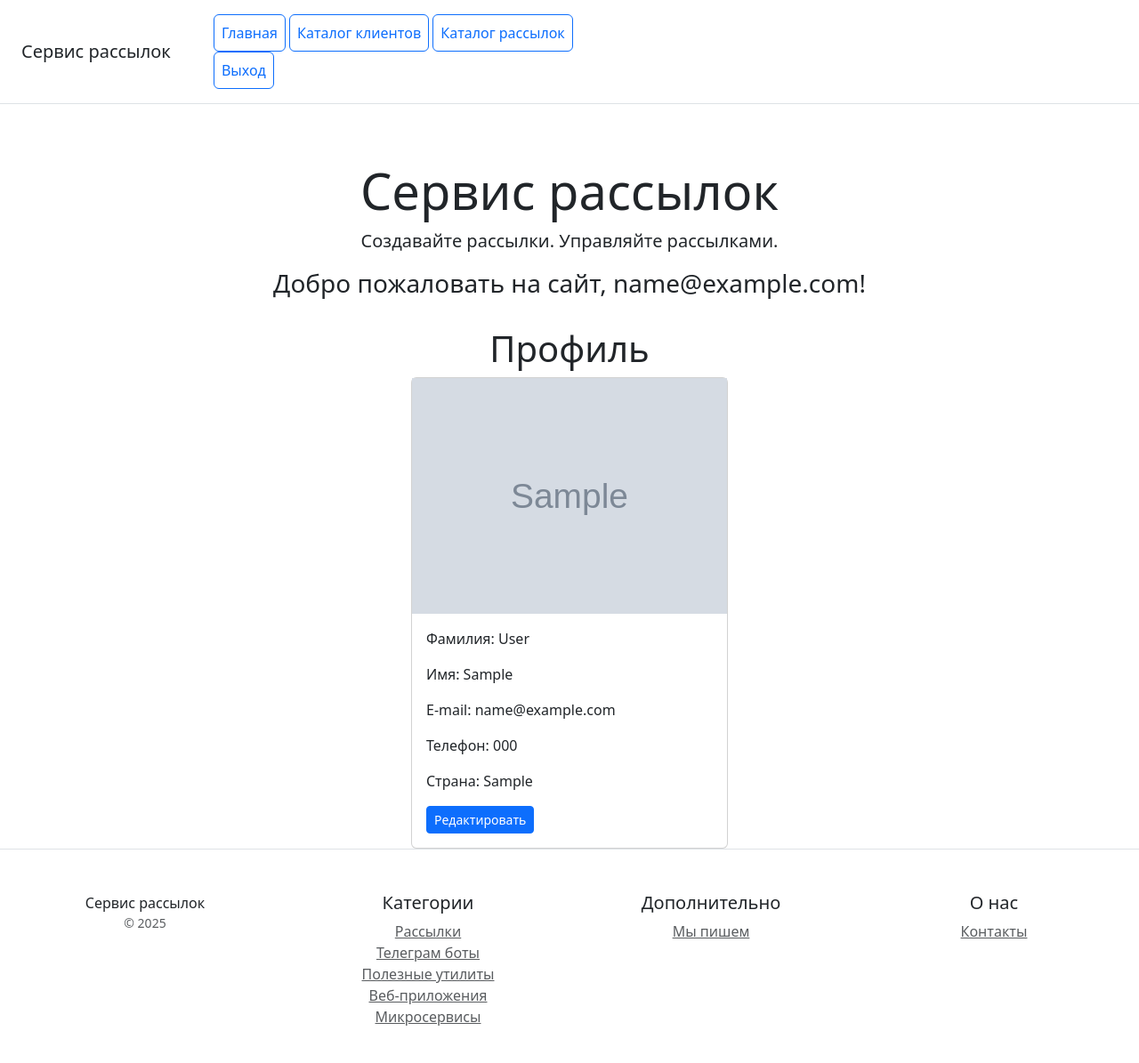
After one commit to Bugrova-Irina/mailing, a Django app: page /users/profile/1/ in a window 1280 px wide. The commit adds this page. Shown: the whole page at 89% size. Run offline with Django 5.2, Linux system fonts and the light colour scheme; tables that the repository leaves empty hold one stand-in row (values such as "Sample post"); grey boxes marked "Sample" are stand-in pictures; some libraries are stand-ins or nearby versions.

Commit message:
added viewing and editing of profile page

```diff
--- a/config/settings.py
+++ b/config/settings.py
@@ -12,7 +12,6 @@ https://docs.djangoproject.com/en/5.2/ref/settings/
 
 import os
 
-from django.conf.global_settings import SERVER_EMAIL, DEFAULT_FROM_EMAIL, LOGOUT_REDIRECT_URL
 from dotenv import load_dotenv
 from pathlib import Path
 
--- a/config/urls.py
+++ b/config/urls.py
@@ -23,4 +23,4 @@ urlpatterns = [
     path("admin/", admin.site.urls),
     path("sending_messages/", include("sending_messages.urls", namespace="sending_messages")),
     path("users/", include("users.urls", namespace="users")),
-] + static(settings.MEDIA_URL, document_root=settings.MEDIA_URL)
+] + static(settings.MEDIA_URL, document_root=settings.MEDIA_ROOT)
--- /dev/null
+++ b/users/templates/users/profile.html
@@ -0,0 +1,29 @@
+{% extends 'base.html' %}
+{% block content %}
+<div class="container">
+    <div class="row justify-content-center">
+        <div class="col-12 text-center">
+            <h1>Профиль</h1>
+        </div>
+    </div>
+    <div class="row justify-content-center">
+        <div class="col-12 col-md-8 col-lg-6 col-xl-4">
+            <div class="card">
+                <img src="{{ user.avatar.url }}">
+                <div class="card-body">
+                    <p class="card-text">Фамилия: {{ user.last_name }}</p>
+                    <p class="card-text">Имя: {{ user.first_name }}</p>
+                    <p class="card-text">E-mail: {{ user.email }}</p>
+                    <p class="card-text">Телефон: {{ user.phone }}</p>
+                    <p class="card-text">Страна: {{ user.country }}</p>
+                    <div class="d-flex justify-content-between align-items-center">
+                        <div class="btn-group">
+                            <a class="btn btn-sm btn-primary" href="{% url 'users:profile_update' user.pk %}" role="button">Редактировать</a>
+                        </div>
+                    </div>
+                </div>
+            </div>
+        </div>
+    </div>
+</div>
+{% endblock %}
--- a/users/urls.py
+++ b/users/urls.py
@@ -3,7 +3,7 @@ from django.contrib.auth.views import LoginView, LogoutView, PasswordResetView,
 from django.urls import path, reverse_lazy
 
 from users.apps import UsersConfig
-from users.views import UserCreateView, email_verification
+from users.views import UserCreateView, email_verification, UserDetailView, UserUpdateView
 
 app_name = UsersConfig.name
 
@@ -30,4 +30,6 @@ urlpatterns = [
     path('password-reset/complete/',
          PasswordResetCompleteView.as_view(template_name='users/password_reset_complete.html'),
          name='password_reset_complete'),
+    path('profile/<int:pk>/', UserDetailView.as_view(), name='profile'),
+    path('profile/<int:pk>/update/', UserUpdateView.as_view(), name='profile_update'),
 ]
--- a/users/views.py
+++ b/users/views.py
@@ -1,13 +1,36 @@
 import secrets
 
+from django.contrib.auth.mixins import LoginRequiredMixin
 from django.core.mail import send_mail
 from django.shortcuts import get_object_or_404, redirect
 from django.urls import reverse_lazy, reverse
-from django.views.generic import CreateView
+from django.views.generic import CreateView, DetailView, UpdateView
 
-from users.forms import UserRegisterForm
+from users.forms import UserRegisterForm, UserForm
 from users.models import User
 from config.settings import EMAIL_HOST_USER
+
+
+class UserDetailView(DetailView):
+    """Класс для просмотра профиля пользователя"""
+    model = User
+    template_name = 'users/profile.html'
+    context_object_name = 'user'
+
+
+class UserUpdateView(LoginRequiredMixin, UpdateView):
+    """Класс для редактирования информации о пользователе"""
+    model = User
+    form_class = UserForm
+
+    def get_object(self, queryset=None):
+        # Пользователь может редактировать только свой профиль
+        return self.request.user
+
+    # после сохранения данных перенаправляем пользователя на страницу профиля
+    def get_success_url(self):
+        # Динамически формируем url с использованием pk текущего пользователя
+        return reverse('users:profile', kwargs={'pk': self.object.pk})
 
 
 class UserCreateView(CreateView):
```
Also changed, not shown: users/forms.py (+16 -2 lines), users/templates/users/user_form.html (+8 -0 lines), media/users/avatars/admin.jpg (added).
